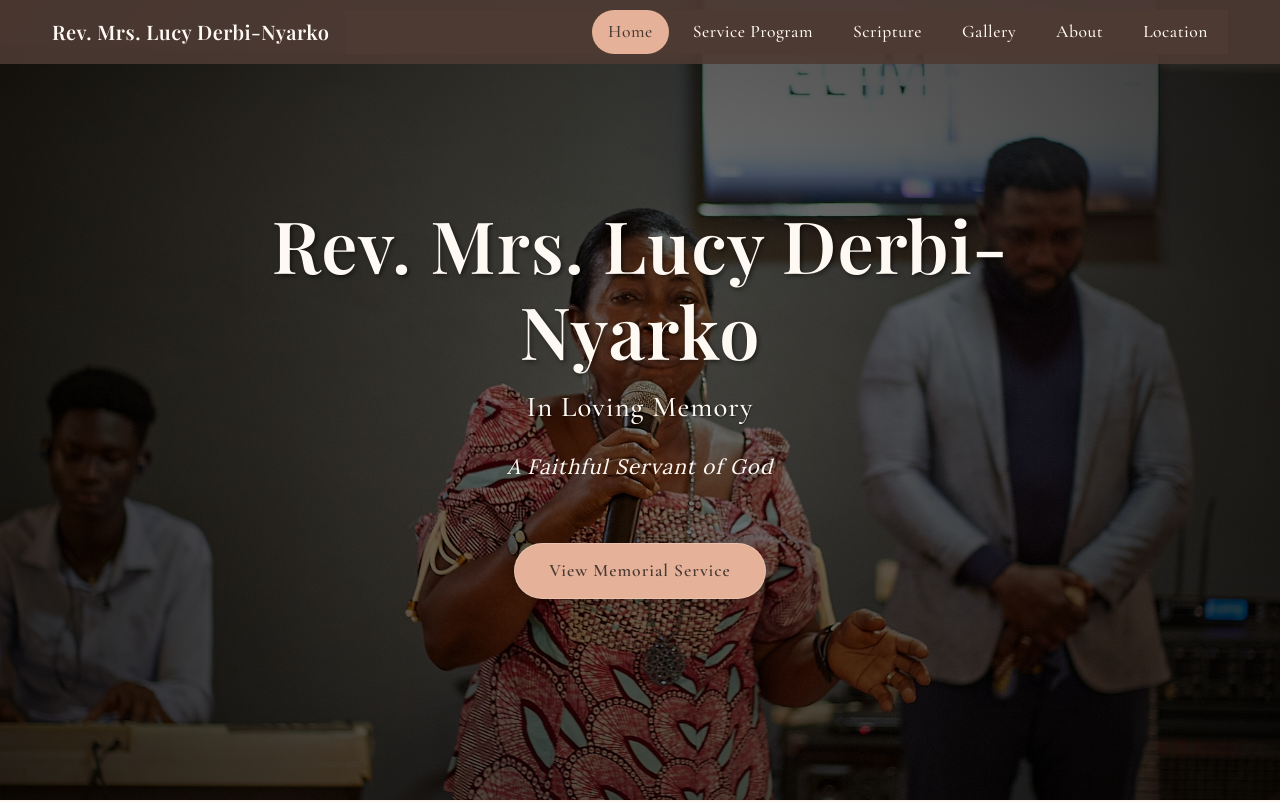
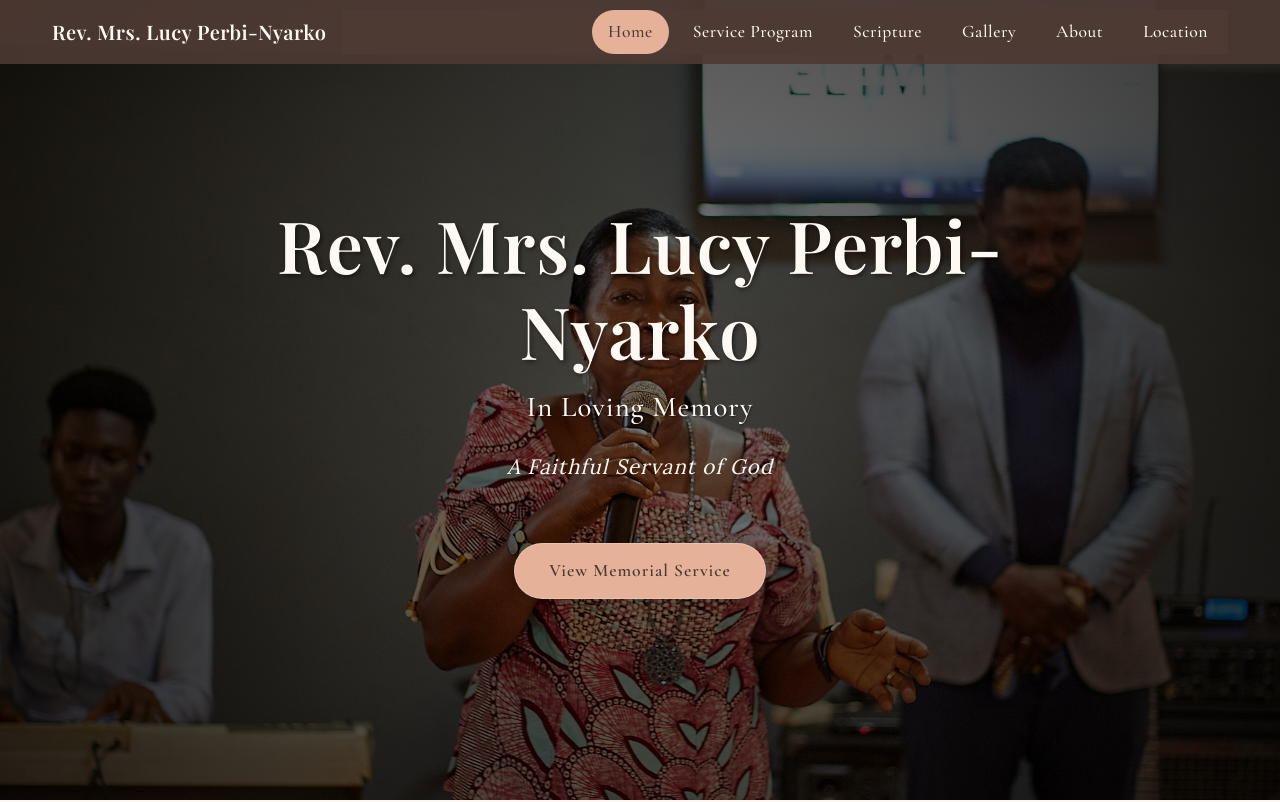
Before and after one commit to lucyderbi-memorial/lucyderbi-memorial.github.io, a plain HTML site: page index.html in a window 1280 px wide. Shown: the top 802 px of the page. Drawn offline with nearby package versions, Linux system fonts and the light colour scheme.

Commit message:
Update index.html

```diff
--- a/index.html
+++ b/index.html
@@ -3,7 +3,7 @@
 <head>
     <meta charset="UTF-8">
     <meta name="viewport" content="width=device-width, initial-scale=1.0">
-    <title>In Loving Memory - Rev. Mrs. Lucy Derbi-Nyarko</title>
+    <title>In Loving Memory - Rev. Mrs. Lucy Perbi-Nyarko</title>
     <link rel="stylesheet" href="https://cdnjs.cloudflare.com/ajax/libs/font-awesome/6.1.1/css/all.min.css">
     <link rel="stylesheet" href="https://cdnjs.cloudflare.com/ajax/libs/animate.css/4.1.1/animate.min.css">
     <link rel="stylesheet" href="https://cdnjs.cloudflare.com/ajax/libs/aos/2.3.4/aos.css">
@@ -788,7 +788,7 @@
     <!-- Navigation -->
     <nav class="navbar navbar-expand-lg fixed-top nav" id="navbar">
         <div class="container">
-            <a class="navbar-brand" href="#home">Rev. Mrs. Lucy Derbi-Nyarko</a>
+            <a class="navbar-brand" href="#home">Rev. Mrs. Lucy Perbi-Nyarko</a>
             <button class="navbar-toggler" type="button" data-bs-toggle="collapse" data-bs-target="#navbarNav" aria-controls="navbarNav" aria-expanded="false" aria-label="Toggle navigation">
                 <span class="navbar-toggler-icon"></span>
             </button>
@@ -820,7 +820,7 @@
     <!-- Hero Section -->
     <header id="home">
         <div class="hero-text animate__animated animate__fadeIn">
-            <h1>Rev. Mrs. Lucy Derbi-Nyarko</h1>
+            <h1>Rev. Mrs. Lucy Perbi-Nyarko</h1>
             <p>In Loving Memory</p>
             <div class="dates">A Faithful Servant of God</div>
             <a href="#program" class="btn">View Memorial Service</a>
@@ -978,22 +978,22 @@
             <span class="ornament">❧</span>
             <div class="gallery">
                 <div class="gallery-item" data-aos="zoom-in" data-aos-delay="100">
-                    <img src="a.jpg" alt="Rev. Mrs. Lucy Derbi-Nyarko speaking at church">
+                    <img src="a.jpg" alt="Rev. Mrs. Lucy Perbi-Nyarko speaking at church">
                 </div>
                 <div class="gallery-item" data-aos="zoom-in" data-aos-delay="200">
-                    <img src="b.jpg" alt="Rev. Mrs. Lucy Derbi-Nyarko worshiping with others">
+                    <img src="b.jpg" alt="Rev. Mrs. Lucy Perbi-Nyarko worshiping with others">
                 </div>
                 <div class="gallery-item" data-aos="zoom-in" data-aos-delay="300">
-                    <img src="a.jpg" alt="Rev. Mrs. Lucy Derbi-Nyarko with microphone">
+                    <img src="a.jpg" alt="Rev. Mrs. Lucy Perbi-Nyarko with microphone">
                 </div>
                 <div class="gallery-item" data-aos="zoom-in" data-aos-delay="400">
-                    <img src="b.jpg" alt="Rev. Mrs. Lucy Derbi-Nyarko in leopard print outfit">
+                    <img src="b.jpg" alt="Rev. Mrs. Lucy Perbi-Nyarko in leopard print outfit">
                 </div>
                 <div class="gallery-item" data-aos="zoom-in" data-aos-delay="500">
-                    <img src="a.jpg" alt="Rev. Mrs. Lucy Derbi-Nyarko at service">
+                    <img src="a.jpg" alt="Rev. Mrs. Lucy Perbi-Nyarko at service">
                 </div>
                 <div class="gallery-item" data-aos="zoom-in" data-aos-delay="600">
-                    <img src="b.jpg" alt="Rev. Mrs. Lucy Derbi-Nyarko with hands raised">
+                    <img src="b.jpg" alt="Rev. Mrs. Lucy Perbi-Nyarko with hands raised">
                 </div>
             </div>
         </div>
@@ -1002,17 +1002,17 @@
     <!-- About Section -->
     <section id="about" class="about">
         <div class="container">
-            <h2 class="section-title" data-aos="fade-up">About Rev. Mrs. Lucy Derbi-Nyarko</h2>
+            <h2 class="section-title" data-aos="fade-up">About Rev. Mrs. Lucy Perbi-Nyarko</h2>
             <span class="ornament">❧</span>
             <div class="about-content">
                 <div class="about-image" data-aos="fade-right">
-                    <img src="a.jpg" alt="Rev. Mrs. Lucy Derbi-Nyarko portrait">
+                    <img src="a.jpg" alt="Rev. Mrs. Lucy Perbi-Nyarko portrait">
                 </div>
                 <div class="about-text" data-aos="fade-left">
                     <h3>A Life of Faith and Service</h3>
                     <div class="read-more-content" id="about-bio">
-                        <p>Rev. Mrs. Lucy Derbi-Nyarko was a dedicated servant of God who touched countless lives through her ministry and compassionate spirit. Her journey of faith led her to serve in various capacities within the church and community.</p>
-                        <p>Known for her vibrant personality and love for traditional African culture, Rev. Mrs. Derbi-Nyarko was always adorned in colorful clothing that reflected her heritage and joyful spirit. Her ministry was characterized by passionate worship and powerful teaching of God's word.</p>
+                        <p>Rev. Mrs. Lucy Perbi-Nyarko was a dedicated servant of God who touched countless lives through her ministry and compassionate spirit. Her journey of faith led her to serve in various capacities within the church and community.</p>
+                        <p>Known for her vibrant personality and love for traditional African culture, Rev. Mrs. Perbi-Nyarko was always adorned in colorful clothing that reflected her heritage and joyful spirit. Her ministry was characterized by passionate worship and powerful teaching of God's word.</p>
                         <p>Throughout her life, she remained committed to uplifting others, particularly encouraging women in ministry. Her legacy continues through the many lives she touched and the spiritual children she mentored.</p>
                         <p>Though she has gone to be with the Lord, her impact remains, and her memory lives on in our hearts. We celebrate a life well-lived in service to God and humanity.</p>
                     </div>
@@ -1045,7 +1045,7 @@
     <!-- Footer -->
     <footer>
         <div class="footer-content">
-            <h3>In Loving Memory of Rev. Mrs. Lucy Derbi-Nyarko</h3>
+            <h3>In Loving Memory of Rev. Mrs. Lucy Perbi-Nyarko</h3>
             <p>A Faithful Servant of God</p>
             <div class="social-icons">
                 <a href="#"><i class="fab fa-facebook"></i></a>
@@ -1054,7 +1054,7 @@
                 <a href="#"><i class="fab fa-youtube"></i></a>
             </div>
             <div class="copyright">
-                &copy; 2025 - In Memory of Rev. Mrs. Lucy Derbi-Nyarko
+                &copy; 2025 - In Memory of Rev. Mrs. Lucy Perbi-Nyarko
             </div>
         </div>
     </footer>
```
